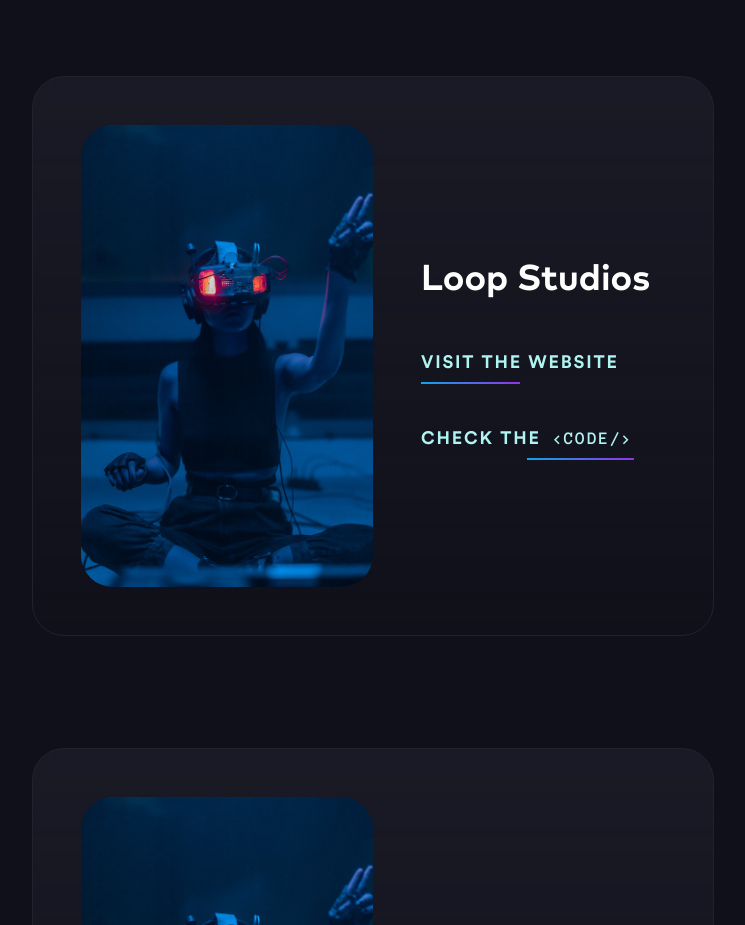
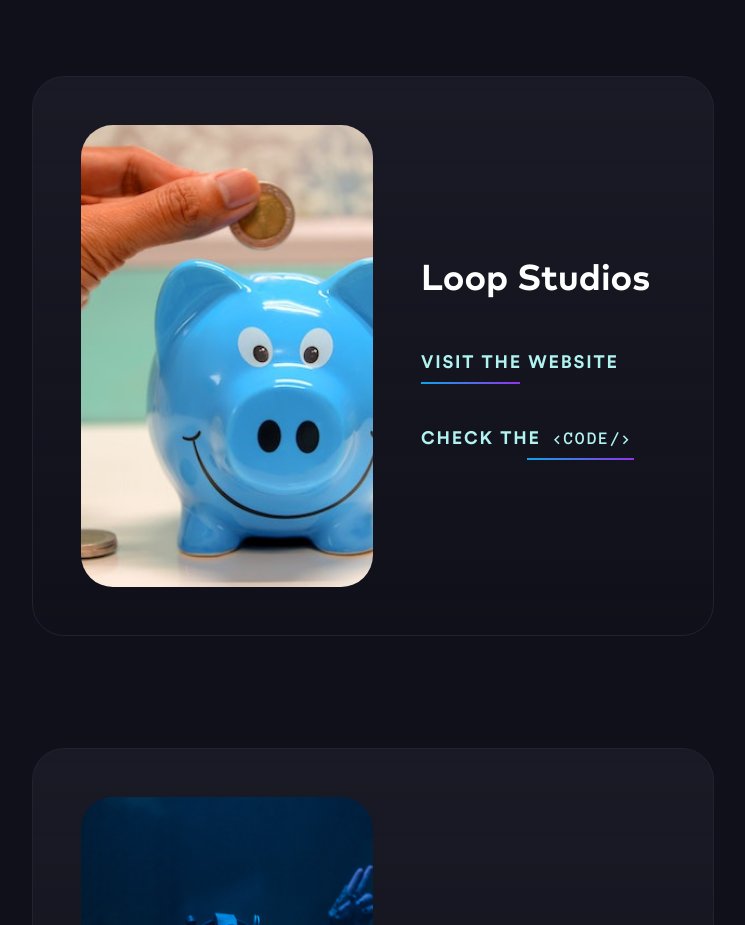
Before and after one commit to Nivethan-Ar/portfolio, a React (Vite) app: page / in a window 1280 px wide. Shown: the part 2880-3805 px from the top of the page, without its empty margins (267-1012 px from the left). Built offline with nearby package versions, Linux system fonts and the light colour scheme; no server answers.

Commit message:
feat: add cashify to project section

```diff
--- a/src/pages/landing/components/projects-section/index.tsx
+++ b/src/pages/landing/components/projects-section/index.tsx
@@ -4,7 +4,10 @@ import ProjectCard from './project-card';
 function ProjectsSection() {
   return (
     <Section>
-      <div id='project-section' className='col-start-3 col-end-11 font-circular'>
+      <div
+        id='project-section'
+        className='col-start-3 col-end-11 font-circular'
+      >
         <div className='my-40 flex flex-col gap-y-4 [&>p]:w-full lg:[&>p]:!w-[38rem] items-center'>
           <p
             className="text-xl text-main-gray font-code text-center
@@ -64,11 +67,12 @@ function ProjectsSection() {
               projectLink='/'
               projectType={['front-end', 'back-end', 'api']}
             />
+
             <ProjectCard
               name='loop Studios'
-              imgSrc='/images/projects/loop-studios.jpg'
-              githubLink='/'
-              projectLink='/'
+              imgSrc='/images/projects/cashify.jpg'
+              githubLink='https://github.com/Nivethan-Ar/cashify-banking-app'
+              projectLink='https://nivethan-ar.github.io/cashify-banking-app/'
               projectType={['front-end', 'back-end', 'api']}
             />
             <ProjectCard
--- a/src/pages/landing/components/projects-section/project-card.tsx
+++ b/src/pages/landing/components/projects-section/project-card.tsx
@@ -25,7 +25,7 @@ function ProjectCard(props: Props) {
               {name}
             </h1>
 
-            <a href={projectLink} className='relative'>
+            <a href={projectLink} target='_blank' className='relative'>
               <p
                 className='text-sm lg:text-lg text-[#b0f3f1] font-bold font-circular uppercase tracking-widest animated-underline
               '
@@ -34,7 +34,7 @@ function ProjectCard(props: Props) {
               </p>
             </a>
 
-            <a href={githubLink} className='relative'>
+            <a href={githubLink} target='_blank' className='relative'>
               <p
                 className='text-sm lg:text-lg text-[#b0f3f1] uppercase font-bold font-circular  tracking-widest animated-underline-to-l
               '
```
Also changed, not shown: public/images/projects/cashify.jpg (added).
